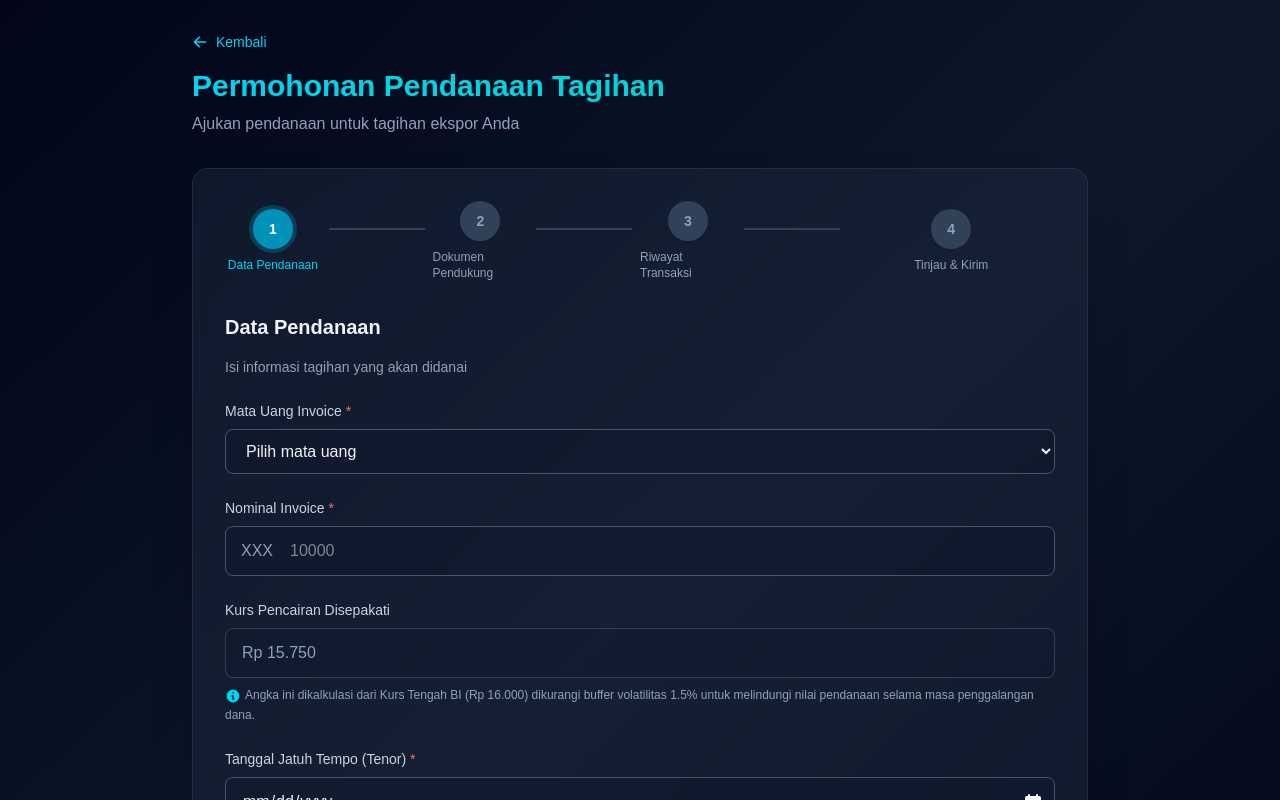
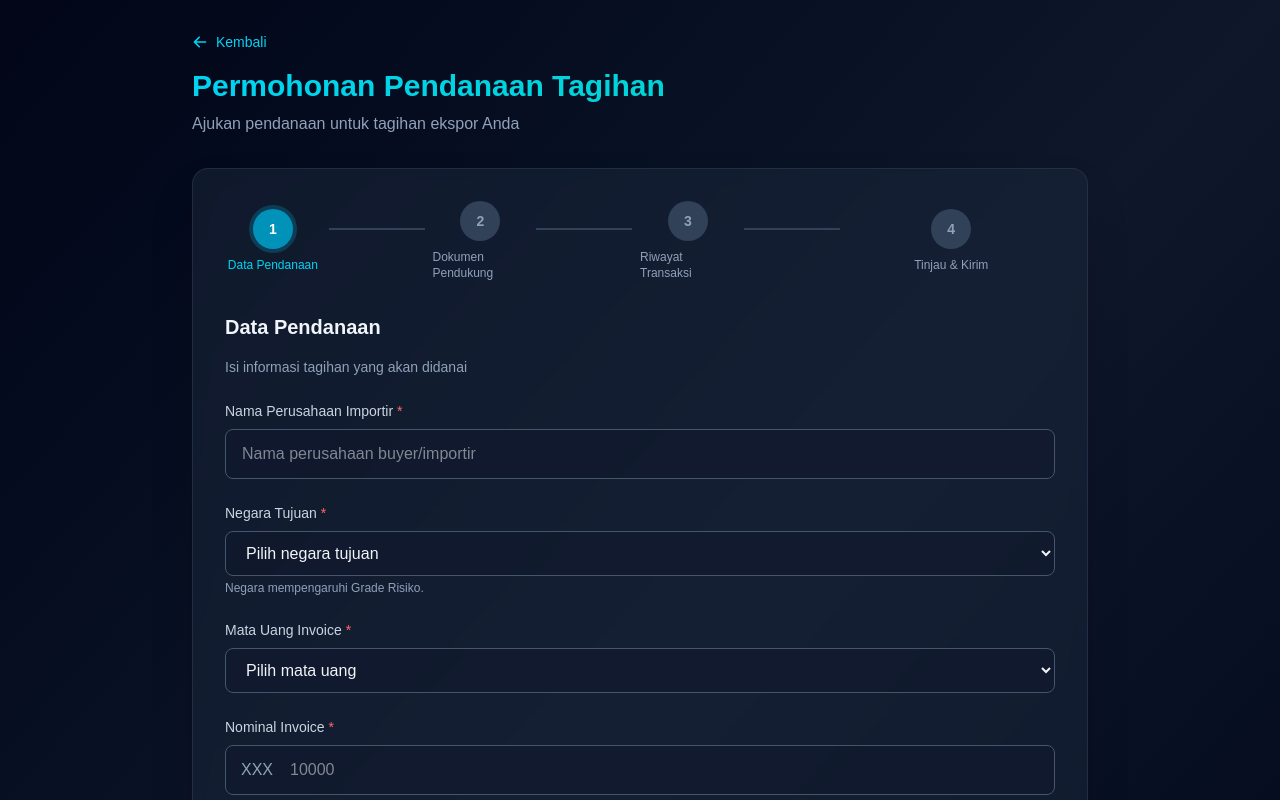
Before and after one commit to MaulRai/vessel, a Next.js app: page /pendana/pendanaan/buat in a window 1280 px wide. Shown: the top 800 px of the page. Built offline with nearby package versions, Linux system fonts and the light colour scheme.

Commit message:
[Pengajuan Pembiayaan] Add importer name and destination country fields to funding form

```diff
--- a/app/pendana/pendanaan/buat/page.tsx
+++ b/app/pendana/pendanaan/buat/page.tsx
@@ -16,6 +16,8 @@ interface Step1Data {
   agreedExchangeRate: string;
   dueDate: string;
   fundingDuration: string;
+  importerName: string;
+  destinationCountry: string;
 }
 
 interface Step2Data {
@@ -232,7 +234,9 @@ export default function BuatPendanaanPage() {
     invoiceAmount: '',
     agreedExchangeRate: '15750', // Mock exchange rate
     dueDate: '',
-    fundingDuration: '14'
+    fundingDuration: '14',
+    importerName: '',
+    destinationCountry: ''
   });
 
   // Step 2 State
@@ -305,6 +309,8 @@ export default function BuatPendanaanPage() {
   const validateStep1 = (): boolean => {
     const newErrors: Record<string, string> = {};
 
+    if (!step1Data.importerName.trim()) newErrors.importerName = 'Nama perusahaan importir harus diisi';
+    if (!step1Data.destinationCountry) newErrors.destinationCountry = 'Negara tujuan harus dipilih';
     if (!step1Data.currency) newErrors.currency = 'Mata uang harus dipilih';
     if (!step1Data.invoiceAmount) newErrors.invoiceAmount = 'Nominal invoice harus diisi';
     if (!step1Data.dueDate) newErrors.dueDate = 'Tanggal jatuh tempo harus diisi';
@@ -436,7 +442,15 @@ export default function BuatPendanaanPage() {
                   onClick={() => {
                     setIsSubmitted(false);
                     setCurrentStep(1);
-                    setStep1Data({ currency: '', invoiceAmount: '', agreedExchangeRate: '15750', dueDate: '', fundingDuration: '14' });
+                    setStep1Data({
+                      currency: '',
+                      invoiceAmount: '',
+                      agreedExchangeRate: '15750',
+                      dueDate: '',
+                      fundingDuration: '14',
+                      importerName: '',
+                      destinationCountry: ''
+                    });
                     setStep2Data({ commercialInvoice: null, billOfLading: null, purchaseOrder: null });
                     setStep3Data({ transactionType: 'first', previousTransferProof: null });
                     setAcknowledgement(false);
@@ -490,6 +504,49 @@ export default function BuatPendanaanPage() {
                   <p className="text-sm text-slate-400 mb-6">
                     Isi informasi tagihan yang akan didanai
                   </p>
+                </div>
+
+                {/* Importer Name */}
+                <div>
+                  <label className="block text-sm font-medium text-slate-300 mb-2">
+                    Nama Perusahaan Importir <span className="text-red-400">*</span>
+                  </label>
+                  <input
+                    type="text"
+                    value={step1Data.importerName}
+                    onChange={(e) => setStep1Data({ ...step1Data, importerName: e.target.value })}
+                    className={`w-full px-4 py-3 bg-slate-900/50 border rounded-lg focus:ring-2 focus:ring-cyan-500 transition-all text-slate-100 ${
+                      errors.importerName ? 'border-red-500' : 'border-slate-600'
+                    }`}
+                    placeholder="Nama perusahaan buyer/importir"
+                  />
+                  {errors.importerName && <p className="mt-1 text-xs text-red-400">{errors.importerName}</p>}
+                </div>
+
+                {/* Destination Country */}
+                <div>
+                  <label className="block text-sm font-medium text-slate-300 mb-2">
+                    Negara Tujuan <span className="text-red-400">*</span>
+                  </label>
+                  <select
+                    value={step1Data.destinationCountry}
+                    onChange={(e) => setStep1Data({ ...step1Data, destinationCountry: e.target.value })}
+                    className={`w-full px-4 py-3 bg-slate-900/50 border rounded-lg focus:ring-2 focus:ring-cyan-500 transition-all text-slate-100 ${
+                      errors.destinationCountry ? 'border-red-500' : 'border-slate-600'
+                    }`}
+                  >
+                    <option value="">Pilih negara tujuan</option>
+                    <option value="Singapura">Singapura</option>
+                    <option value="Amerika Serikat">Amerika Serikat</option>
+                    <option value="Tiongkok">Tiongkok</option>
+                    <option value="Jepang">Jepang</option>
+                    <option value="Uni Eropa">Uni Eropa</option>
+                    <option value="Negara Lainnya">Negara Lainnya</option>
+                  </select>
+                  <p className="mt-1 text-xs text-slate-400">Negara mempengaruhi Grade Risiko.</p>
+                  {errors.destinationCountry && (
+                    <p className="mt-1 text-xs text-red-400">{errors.destinationCountry}</p>
+                  )}
                 </div>
 
                 {/* Currency */}
@@ -760,6 +817,14 @@ export default function BuatPendanaanPage() {
                   </div>
                   <div className="space-y-3 text-sm">
                     <div className="flex justify-between">
+                      <span className="text-slate-400">Nama Importir:</span>
+                      <span className="text-slate-200 font-medium">{step1Data.importerName}</span>
+                    </div>
+                    <div className="flex justify-between">
+                      <span className="text-slate-400">Negara Tujuan:</span>
+                      <span className="text-slate-200 font-medium">{step1Data.destinationCountry || '-'}</span>
+                    </div>
+                    <div className="flex justify-between">
                       <span className="text-slate-400">Mata Uang Invoice:</span>
                       <span className="text-slate-200 font-medium">{step1Data.currency}</span>
                     </div>
```
